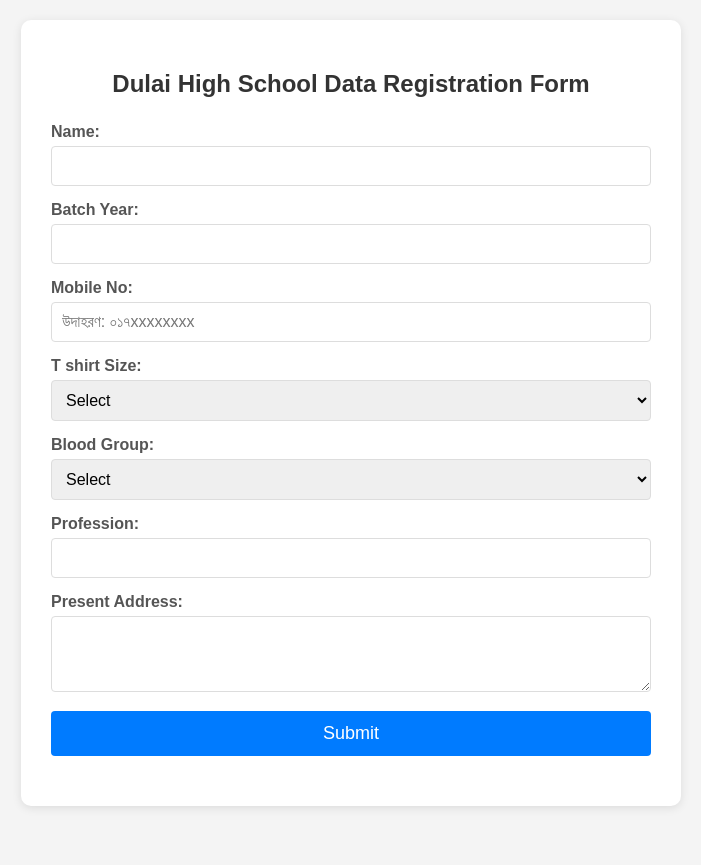
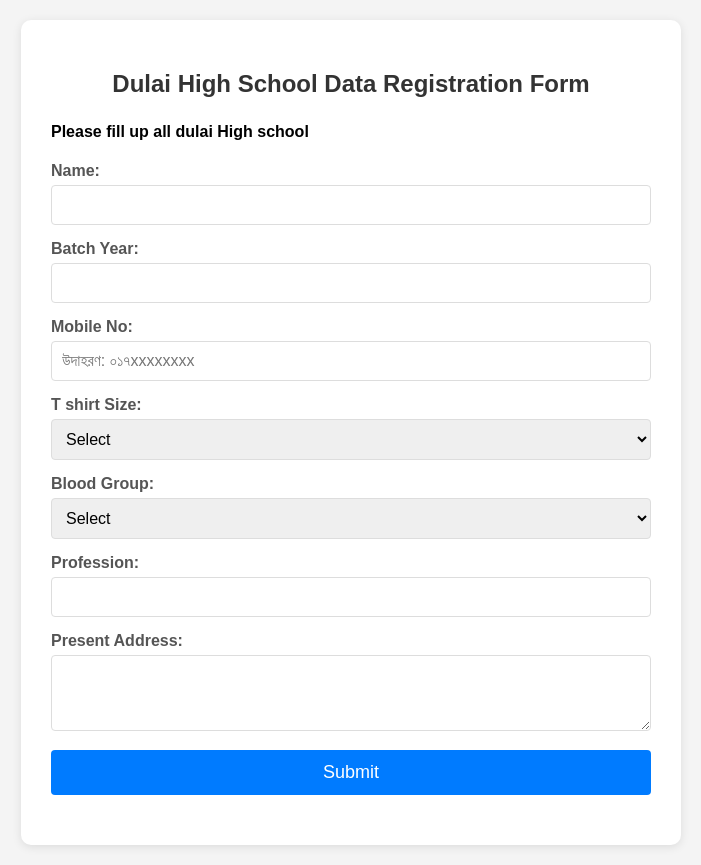
Before and after one commit to mdrana1989/registration-form, a plain HTML site: page index.html in a window 1280 px wide. Shown: the whole page, without its empty margins (289-990 px from the left). Before the commit the page ends 826 px from the top, so only its background shows below. Drawn offline with Linux system fonts and the light colour scheme.

Commit message:
Update index.html

```diff
--- a/index.html
+++ b/index.html
@@ -9,6 +9,7 @@
 <body>
     <div class="container">
         <h2>Dulai High School Data Registration Form</h2>
+        <h4>Please fill up all dulai High school </h4>
         <form id="registrationForm">
             <div class="form-group">
                 <label for="name">Name:</label>
```
